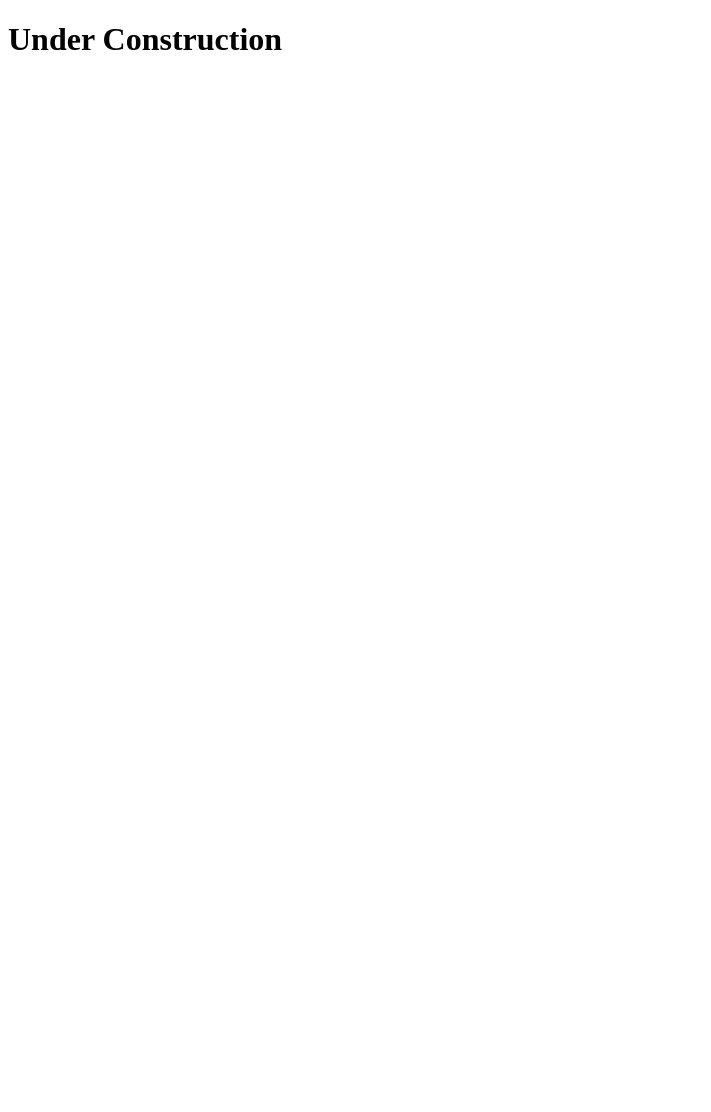
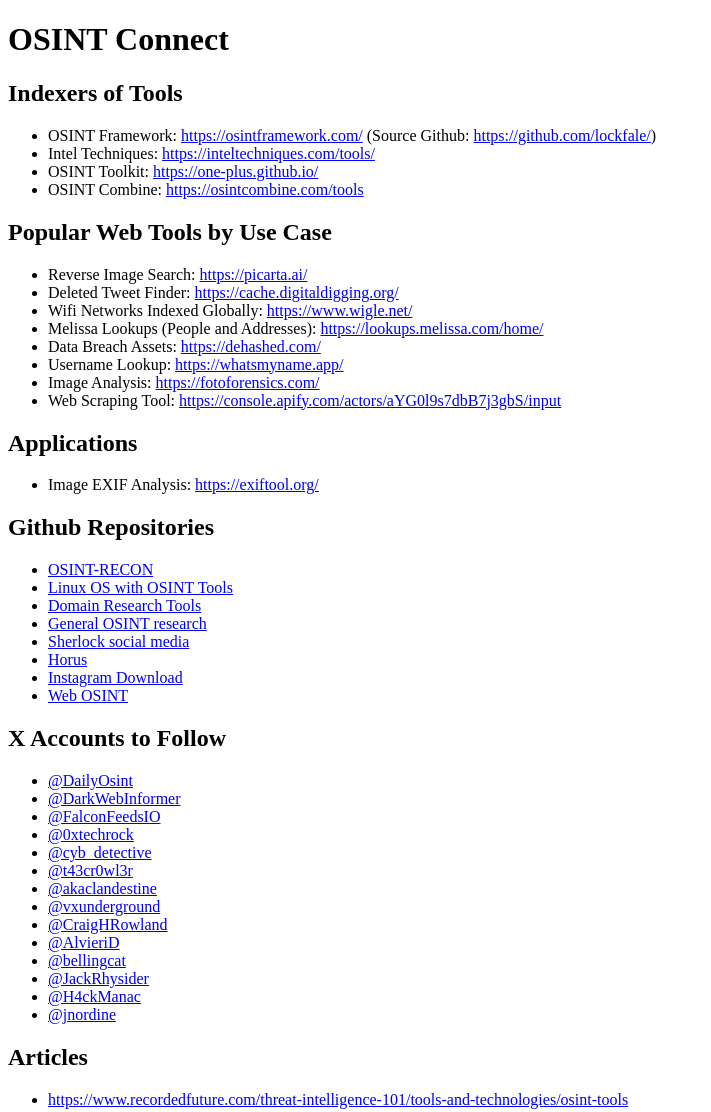
Before and after one commit to Steve0verton/osint, a plain HTML site: page public/index.html in a window 1280 px wide. Shown: the whole page, without its empty margins (0-711 px from the left). Before the commit the page ends 800 px from the top, so only its background shows below. Drawn offline with Linux system fonts and the light colour scheme.

Commit message:
Build initial list of resources

```diff
--- a/public/index.html
+++ b/public/index.html
@@ -3,12 +3,74 @@
   <head>
     <meta charset="UTF-8">
     <meta name="viewport" content="width=device-width, initial-scale=1.0">
+    <meta name="robots" content="index, archive">
     <meta http-equiv="X-UA-Compatible" content="ie=edge">
-    <title>OSINT Bookmarks</title>
+    <meta name="description" content="A collection of open source intelligence links.">
+    <link rel="canonical" href="https://osintconnect.com/">
+    <title>OSINT Connect Resources</title>
   </head>
   <body>
     <main>
-        <h1>Under Construction</h1>
+      <h1>OSINT Connect</h1>
+      <h2>Indexers of Tools</h2>
+      <ul>
+          <li>OSINT Framework: <a href="https://osintframework.com/">https://osintframework.com/</a> (Source Github: <a href="https://github.com/lockfale/">https://github.com/lockfale/</a>)</li>
+          <li>Intel Techniques: <a href="https://inteltechniques.com/tools/">https://inteltechniques.com/tools/</a></li>
+          <li>OSINT Toolkit: <a href="https://one-plus.github.io/">https://one-plus.github.io/</a></li>
+          <li>OSINT Combine: <a href="https://osintcombine.com/tools">https://osintcombine.com/tools</a></li>
+      </ul>
+
+      <h2>Popular Web Tools by Use Case</h2>
+      <ul>
+          <li>Reverse Image Search: <a href="https://picarta.ai/">https://picarta.ai/</a></li>
+          <li>Deleted Tweet Finder: <a href="https://cache.digitaldigging.org/">https://cache.digitaldigging.org/</a></li>
+          <li>Wifi Networks Indexed Globally: <a href="https://www.wigle.net/">https://www.wigle.net/</a></li>
+          <li>Melissa Lookups (People and Addresses): <a href="https://lookups.melissa.com/home/">https://lookups.melissa.com/home/</a></li>
+          <li>Data Breach Assets: <a href="https://dehashed.com/">https://dehashed.com/</a></li>
+          <li>Username Lookup: <a href="https://whatsmyname.app/">https://whatsmyname.app/</a></li>
+          <li>Image Analysis: <a href="https://fotoforensics.com/">https://fotoforensics.com/</a></li>
+          <li>Web Scraping Tool: <a href="https://console.apify.com/actors/aYG0l9s7dbB7j3gbS/input">https://console.apify.com/actors/aYG0l9s7dbB7j3gbS/input</a></li>
+      </ul>
+
+      <h2>Applications</h2>
+      <ul>
+          <li>Image EXIF Analysis: <a href="https://exiftool.org/">https://exiftool.org/</a></li>
+      </ul>
+
+      <h2>Github Repositories</h2>
+      <ul>
+          <li><a href="https://github.com/T43cr0wl3r/OSINT-RECON?tab=readme-ov-file">OSINT-RECON</a></li>
+          <li><a href="https://github.com/lanmaster53/recon-ng">Linux OS with OSINT Tools</a></li>
+          <li><a href="https://github.com/OSINT-TECHNOLOGIES/dpulse">Domain Research Tools</a></li>
+          <li><a href="https://github.com/emrekybs/Pip-Intel">General OSINT research</a></li>
+          <li><a href="https://github.com/sherlock-project/sherlock">Sherlock social media</a></li>
+          <li><a href="https://github.com/6abd/horus">Horus</a></li>
+          <li><a href="https://github.com/amanverasia/Unseen">Instagram Download</a></li>
+          <li><a href="https://github.com/C3n7ral051nt4g3ncy/WebOSINT">Web OSINT</a></li>
+      </ul>
+
+      <h2>X Accounts to Follow</h2>
+      <ul>
+          <li><a href="https://x.com/DailyOsint">@DailyOsint</a></li>
+          <li><a href="https://x.com/DarkWebInformer">@DarkWebInformer</a></li>
+          <li><a href="https://x.com/FalconFeedsio">@FalconFeedsIO</a></li>
+          <li><a href="https://x.com/0xtechrock">@0xtechrock</a></li>
+          <li><a href="https://x.com/cyb_detective">@cyb_detective</a></li>
+          <li><a href="https://x.com/t43cr0wl3r">@t43cr0wl3r</a></li>
+          <li><a href="https://x.com/akaclandestine">@akaclandestine</a></li>
+          <li><a href="https://x.com/vxunderground">@vxunderground</a></li>
+          <li><a href="https://x.com/CraigHRowland">@CraigHRowland</a></li>
+          <li><a href="https://x.com/AlvieriD">@AlvieriD</a></li>
+          <li><a href="https://x.com/bellingcat">@bellingcat</a></li>
+          <li><a href="https://x.com/JackRhysider">@JackRhysider</a></li>
+          <li><a href="https://x.com/H4ckManac">@H4ckManac</a></li>
+          <li><a href="https://x.com/jnordine">@jnordine</a></li>
+      </ul>
+
+      <h2>Articles</h2>
+      <ul>
+          <li><a href="https://www.recordedfuture.com/threat-intelligence-101/tools-and-technologies/osint-tools">https://www.recordedfuture.com/threat-intelligence-101/tools-and-technologies/osint-tools</a></li>
+      </ul>
     </main>
   </body>
 </html>
```
Also changed, not shown: 1 other file.
